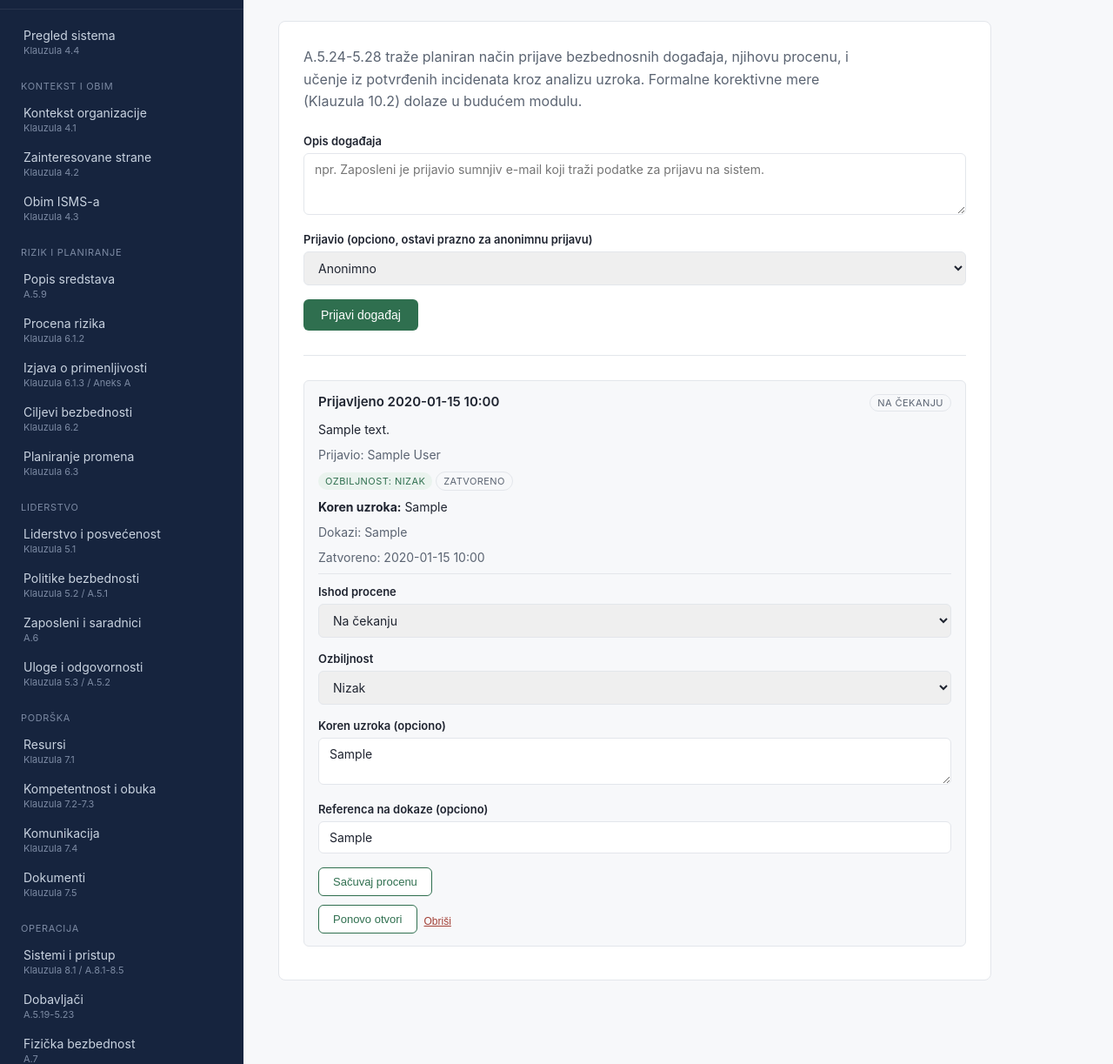
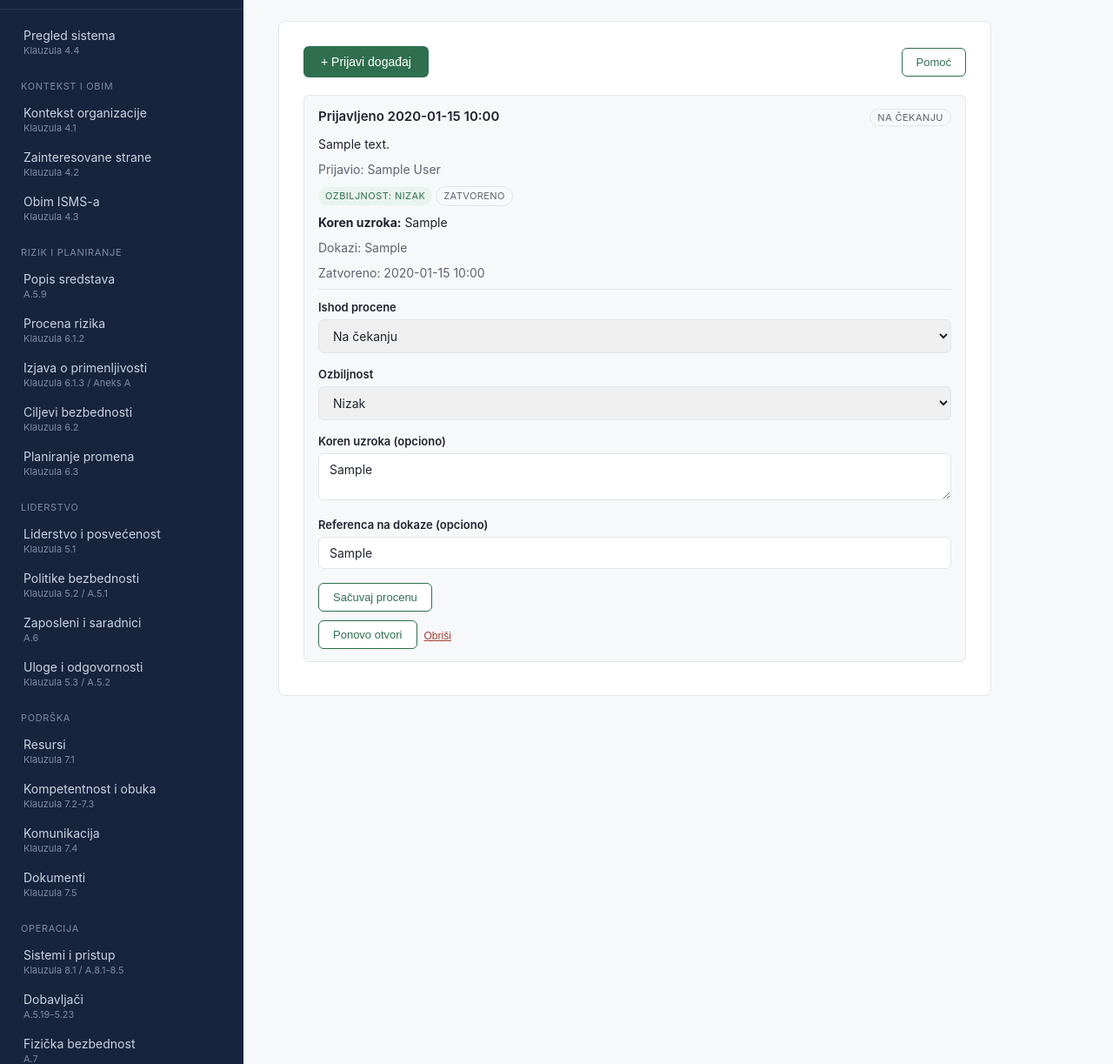
Before and after one commit to alennikolic/InfoSecRelax, a PHP site: page /index.php?page=incidenti in a window 1280 px wide. Shown: the part 78-1301 px from the top of the page at 87% size. Run offline with PHP 8.4, Linux system fonts and the light colour scheme; data comes from the database, SQL or seed files in the repository; tables that the repository leaves empty hold one stand-in row (values such as "Sample post").

Commit message:
Update incidenti.php

```diff
--- a/src/modules/incidenti.php
+++ b/src/modules/incidenti.php
@@ -6,9 +6,14 @@
  *
  * Jedna tabela (security_events) pokriva ceo ciklus - prijava (A.5.24),
  * procena (A.5.25), koren uzroka kao pouka (A.5.27) i referenca na
- * dokaze (A.5.28) - u skladu sa komentarom u db/init.sql. Odgovor na
- * incident (A.5.26) ovde nije poseban korak/tabela, nego se opisuje
- * kroz koren uzroka i status.
+ * dokaze (A.5.28). Odgovor na incident (A.5.26) ovde nije poseban
+ * korak/tabela, nego se opisuje kroz koren uzroka i status.
+ *
+ * Prijava je namerno minimalna (opis + ko prijavljuje, opciono) - modal
+ * za "+ Prijavi događaj" i "Uredi" menjaju samo ta dva polja. Procena
+ * (ishod, ozbiljnost, koren uzroka, dokazi) ostaje poseban, bogatiji
+ * tok kroz "update_assessment" - inline forma u kartici, ne modal, isti
+ * princip kao status kod rizika/ciljeva/promena.
  *
  * Formalne korektivne mere (corrective_actions, Klauzula 10.2) su
  * namerno van obima ovog modula - ta tabela je deljena i sa
@@ -19,9 +24,12 @@
 declare(strict_types=1);
 
 require __DIR__ . '/../config/database.php';
+require __DIR__ . '/../includes/help-content.php';
 
 $pdo = getDbConnection();
 $organizationId = ensureDefaultOrganization($pdo);
+
+$pageSlug = 'incidenti';
 
 $errors = [];
 
@@ -58,6 +66,45 @@ if ($_SERVER['REQUEST_METHOD'] === 'POST' && ($_POST['action'] ?? '') === 'add')
             'org_id'      => $organizationId,
             'reported_by' => $reportedByValue,
             'description' => $description,
+        ]);
+
+        header('Location: ?page=incidenti');
+        exit;
+    }
+}
+
+// --- Ažuriranje prijave (samo opis i ko prijavljuje - NE dira procenu) ---
+if ($_SERVER['REQUEST_METHOD'] === 'POST' && ($_POST['action'] ?? '') === 'update_report') {
+    $id          = (int) ($_POST['id'] ?? 0);
+    $description = trim($_POST['description'] ?? '');
+    $reportedBy  = trim($_POST['reported_by'] ?? '');
+
+    if ($description === '') {
+        $errors[] = 'Opis događaja je obavezan.';
+    }
+
+    $reportedByValue = null;
+    if ($reportedBy !== '') {
+        $reportedByValue = (int) $reportedBy;
+        $personCheck = $pdo->prepare('SELECT id FROM personnel WHERE id = :id AND organization_id = :org_id');
+        $personCheck->execute(['id' => $reportedByValue, 'org_id' => $organizationId]);
+
+        if ($personCheck->fetchColumn() === false) {
+            $errors[] = 'Osoba koja prijavljuje nije pronađena.';
+            $reportedByValue = null;
+        }
+    }
+
+    if (empty($errors)) {
+        $stmt = $pdo->prepare(
+            'UPDATE security_events SET description = :description, reported_by = :reported_by
+             WHERE id = :id AND organization_id = :org_id'
+        );
+        $stmt->execute([
+            'description' => $description,
+            'reported_by' => $reportedByValue,
+            'id'          => $id,
+            'org_id'      => $organizationId,
         ]);
 
         header('Location: ?page=incidenti');
@@ -164,13 +211,10 @@ $eventsStmt = $pdo->prepare(
 );
 $eventsStmt->execute(['org_id' => $organizationId]);
 $allEvents = $eventsStmt->fetchAll();
+
+// --- Učitavanje sadržaja pomoći za ovu stranicu ---
+$helpContent = getHelpContent($pdo, $pageSlug);
 ?>
-
-<p class="module-intro">
-    A.5.24-5.28 traže planiran način prijave bezbednosnih događaja, njihovu
-    procenu, i učenje iz potvrđenih incidenata kroz analizu uzroka. Formalne
-    korektivne mere (Klauzula 10.2) dolaze u budućem modulu.
-</p>
 
 <?php if (!empty($errors)): ?>
 <div class="alert alert-error">
@@ -180,27 +224,10 @@ $allEvents = $eventsStmt->fetchAll();
 </div>
 <?php endif; ?>
 
-<form method="post" class="factor-form">
-    <input type="hidden" name="action" value="add">
-
-    <div class="form-row">
-        <label for="description">Opis događaja</label>
-        <textarea name="description" id="description" rows="3" required
-            placeholder="npr. Zaposleni je prijavio sumnjiv e-mail koji traži podatke za prijavu na sistem."></textarea>
-    </div>
-
-    <div class="form-row">
-        <label for="reported_by">Prijavio (opciono, ostavi prazno za anonimnu prijavu)</label>
-        <select name="reported_by" id="reported_by">
-            <option value="">Anonimno</option>
-            <?php foreach ($activePersonnelOptions as $option): ?>
-                <option value="<?= (int) $option['id'] ?>"><?= htmlspecialchars($option['full_name']) ?></option>
-            <?php endforeach; ?>
-        </select>
-    </div>
-
-    <button type="submit" class="btn-primary">Prijavi događaj</button>
-</form>
+<div class="toolbar">
+    <button type="button" class="btn-primary" onclick="openAddEventModal()">+ Prijavi događaj</button>
+    <button type="button" class="btn-secondary" onclick="openHelpModal()">Pomoć</button>
+</div>
 
 <?php if (empty($allEvents)): ?>
     <p class="empty-state">Još uvek nema prijavljenih događaja.</p>
@@ -209,3 +236,78 @@ $allEvents = $eventsStmt->fetchAll();
         <?php include __DIR__ . '/../includes/incident-card.php'; ?>
     <?php endforeach; ?>
 <?php endif; ?>
+
+<div class="modal-overlay" id="event-modal-overlay" onclick="closeEventModal()">
+    <div class="modal-box" onclick="event.stopPropagation()">
+        <div class="modal-header">
+            <span class="modal-title" id="event-modal-title">Prijavi događaj</span>
+            <button type="button" class="modal-close" onclick="closeEventModal()" aria-label="Zatvori">&times;</button>
+        </div>
+
+        <form method="post" id="event-modal-form">
+            <input type="hidden" name="action" id="event-modal-action" value="add">
+            <input type="hidden" name="id" id="event-modal-id" value="">
+
+            <div class="form-row">
+                <label for="modal_description">Opis događaja</label>
+                <textarea name="description" id="modal_description" rows="3" required
+                    placeholder="npr. Zaposleni je prijavio sumnjiv e-mail koji traži podatke za prijavu na sistem."></textarea>
+            </div>
+
+            <div class="form-row">
+                <label for="modal_reported_by">Prijavio (opciono, ostavi prazno za anonimnu prijavu)</label>
+                <select name="reported_by" id="modal_reported_by">
+                    <option value="">Anonimno</option>
+                    <?php foreach ($activePersonnelOptions as $option): ?>
+                        <option value="<?= (int) $option['id'] ?>"><?= htmlspecialchars($option['full_name']) ?></option>
+                    <?php endforeach; ?>
+                </select>
+            </div>
+
+            <div class="modal-actions modal-actions-split">
+                <button type="button" class="btn-secondary" onclick="openHelpFromEventModal()">Pomoć</button>
+                <div class="button-group">
+                    <button type="button" class="btn-secondary" onclick="closeEventModal()">Otkaži</button>
+                    <button type="submit" class="btn-primary">Sačuvaj</button>
+                </div>
+            </div>
+        </form>
+    </div>
+</div>
+
+<?php include __DIR__ . '/../includes/help-modal.php'; ?>
+
+<script>
+function openAddEventModal() {
+    document.getElementById('event-modal-title').textContent = 'Prijavi događaj';
+    document.getElementById('event-modal-action').value = 'add';
+    document.getElementById('event-modal-id').value = '';
+    document.getElementById('modal_description').value = '';
+    document.getElementById('modal_reported_by').value = '';
+    document.getElementById('event-modal-overlay').classList.add('is-open');
+}
+
+function openEditEventModal(event_) {
+    document.getElementById('event-modal-title').textContent = 'Uredi prijavu';
+    document.getElementById('event-modal-action').value = 'update_report';
+    document.getElementById('event-modal-id').value = event_.id;
+    document.getElementById('modal_description').value = event_.description;
+    document.getElementById('modal_reported_by').value = event_.reported_by;
+    document.getElementById('event-modal-overlay').classList.add('is-open');
+}
+
+function closeEventModal() {
+    document.getElementById('event-modal-overlay').classList.remove('is-open');
+}
+
+function openHelpFromEventModal() {
+    closeEventModal();
+    openHelpModal();
+}
+
+document.addEventListener('keydown', function (event) {
+    if (event.key === 'Escape') {
+        closeEventModal();
+    }
+});
+</script>
```
